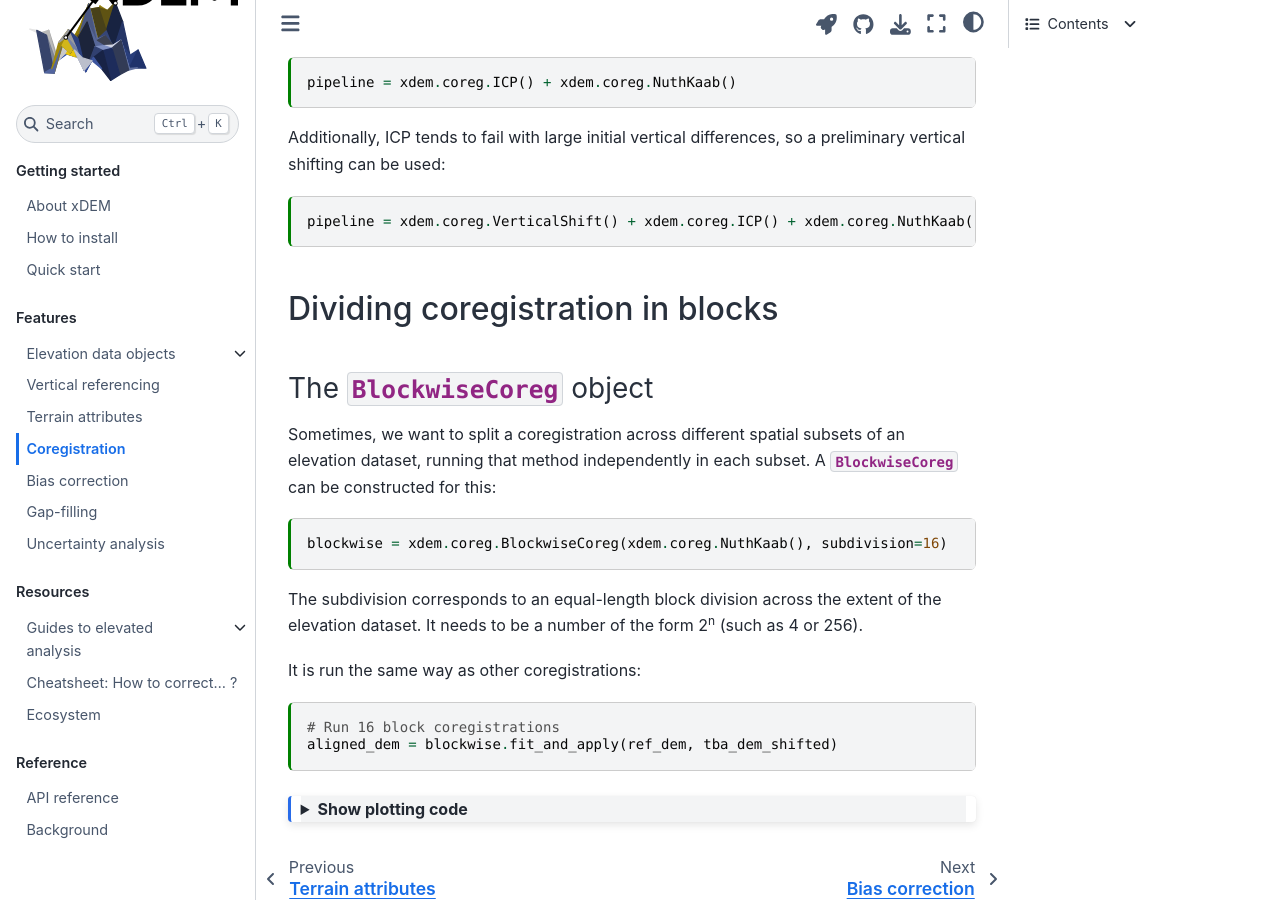
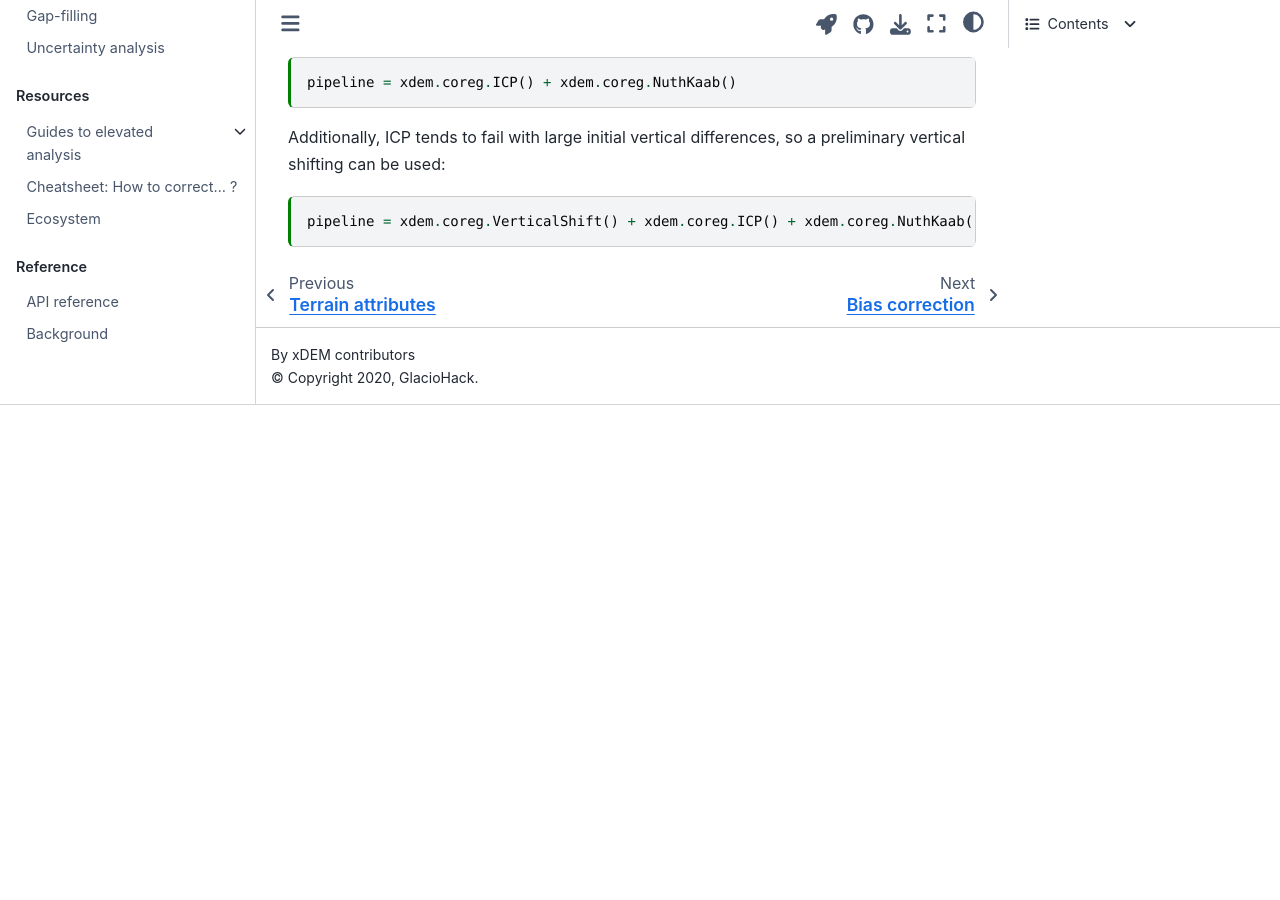
Before and after one commit to GlacioHack/xdem, a Sphinx documentation site: the page built from doc/source/coregistration.md, in a window 1280 px wide and 900 px high, scrolled down 7591 px. Built offline with Sphinx 7.4.7 and the Sphinx Book theme 1.1.4, drawn with Linux system fonts in a browser that asks for light colours; pages that are not in the unit, such as notebooks, are missing from menus; the version number is read from the project's files by our own code; after the commit the page ends 7996 px from its top, so only the background shows below that.

Commit message:
Remove blockwise coreg example temporarily

````diff
--- a/doc/source/coregistration.md
+++ b/doc/source/coregistration.md
@@ -435,39 +435,3 @@ Additionally, ICP tends to fail with large initial vertical differences, so a pr
 ```{code-cell} ipython3
 pipeline = xdem.coreg.VerticalShift() + xdem.coreg.ICP() + xdem.coreg.NuthKaab()
 ```
-
-## Dividing coregistration in blocks
-
-### The {class}`~xdem.coreg.BlockwiseCoreg` object
-
-Sometimes, we want to split a coregistration across different spatial subsets of an elevation dataset, running that
-method independently in each subset. A {class}`~xdem.coreg.BlockwiseCoreg` can be constructed for this:
-
-```{code-cell} ipython3
-blockwise = xdem.coreg.BlockwiseCoreg(xdem.coreg.NuthKaab(), subdivision=16)
-```
-
-The subdivision corresponds to an equal-length block division across the extent of the elevation dataset. It needs
-to be a number of the form 2{sup}`n` (such as 4 or 256).
-
-It is run the same way as other coregistrations:
-
-```{code-cell} ipython3
-# Run 16 block coregistrations
-aligned_dem = blockwise.fit_and_apply(ref_dem, tba_dem_shifted)
-```
-
-```{code-cell} ipython3
-:tags: [hide-input]
-:mystnb:
-:  code_prompt_show: "Show plotting code"
-:  code_prompt_hide: "Hide plotting code"
-
-# Plot before and after
-f, ax = plt.subplots(1, 2)
-ax[0].set_title("Before block NK")
-(tba_dem_shifted - ref_dem).plot(cmap='RdYlBu', vmin=-30, vmax=30, ax=ax[0])
-ax[1].set_title("After block NK")
-(aligned_dem - ref_dem).plot(cmap='RdYlBu', vmin=-30, vmax=30, ax=ax[1], cbar_title="Elevation differences (m)")
-_ = ax[1].set_yticklabels([])
-```
````
